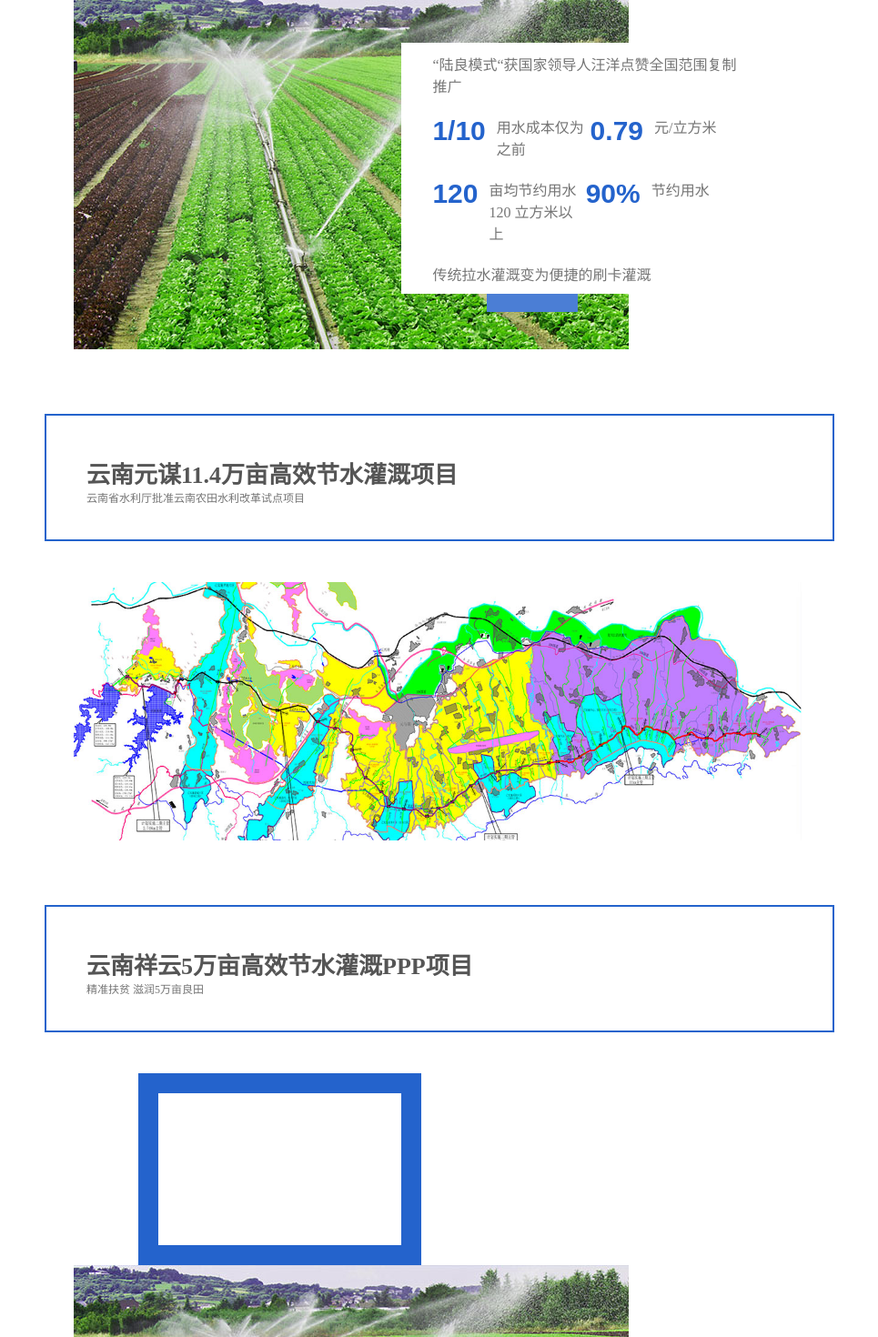
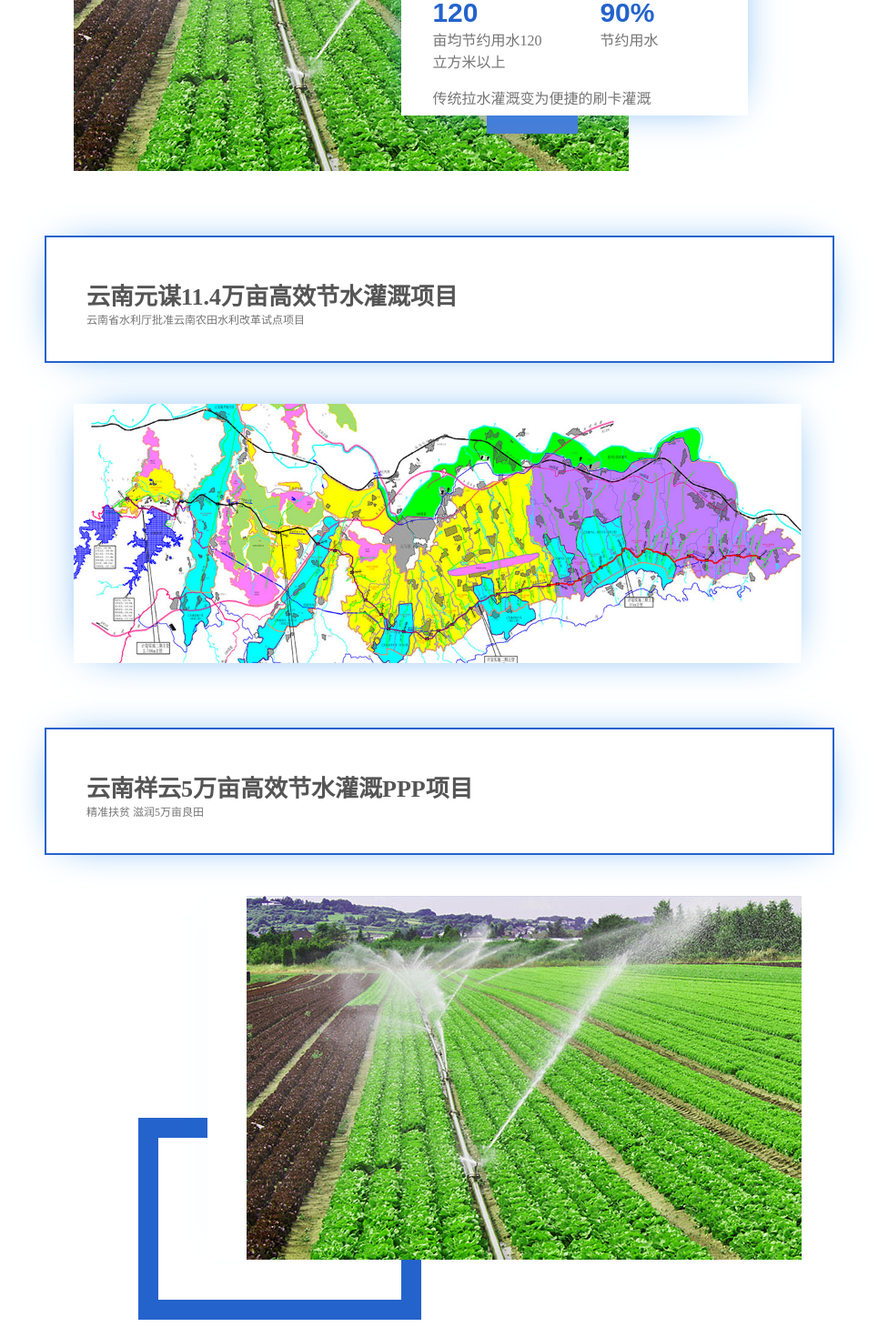
Before and after one commit to yanglixinflw/dayuhuishuiguanwang, a Vue app: page /solution in a window 1280 px wide. Shown: the part 980-2450 px from the top of the page at 91% size, without its empty margins (159-1124 px from the left). Built offline with nearby package versions, Linux system fonts and the light colour scheme.

Commit message:
解决方案基本样式

```diff
--- a/src/components/Common/CommonHead.vue
+++ b/src/components/Common/CommonHead.vue
@@ -10,7 +10,6 @@
         <div class="navMenu">
           <el-menu
             :default-active="activeIndex"
-            class="el-menu-demo"
             mode="horizontal"
             @select="handleSelect"
           >
@@ -81,7 +80,9 @@ export default {
               color: #888888;
               font-size: 12px;
               a{
+                display: block;
                 text-decoration: none;
+                height: 68px;
               }
             }
             .is-active{
--- a/src/components/Solution/Solution.vue
+++ b/src/components/Solution/Solution.vue
@@ -18,14 +18,14 @@
             <div class="proItem">
                 <img src='../../assets/lulianghen.jpg' alt='lulianghen'/>
                 <div class="itemInfo">
-                    <div class="info1">“陆良模式“获国家领导人汪洋点赞全国范围复制推广</div>
+                    <div class="info1">"陆良模式"获国家领导人汪洋点赞全国范围复制推广</div>
                     <div class="info2">
-                        <span>1/10</span><p>用水成本仅为之前</p>
-                        <span>0.79</span><p>元/立方米</p>
+                        <div><span>1/10</span><p>用水成本仅为之前</p></div>
+                        <div><span>0.79</span><p>元/立方米</p></div>
                     </div>
                     <div class="info2">
-                        <span>120</span><p>亩均节约用水120 立方米以上</p>
-                        <span>90%</span><p>节约用水</p>
+                        <div><span>120</span><p>亩均节约用水120 立方米以上</p></div>
+                        <div><span>90%</span><p>节约用水</p></div>
                     </div>
                     <div class="info1">传统拉水灌溉变为便捷的刷卡灌溉</div>
                 </div>
@@ -44,8 +44,12 @@
             </div>
             <div class="proItem">
                 <div class="stroke"></div>
-                <div class="">
-                    <div class="yuanmoInfo"></div>
+                <div class="itemXiangYun">
+                    <div class="xiangyunInfo">
+                        <div class="part1">总投资<span>1.48</span>亿元</div>
+                        <div class="part2">高效灌溉面积<span>5</span>万亩</div>
+                        <p class="part3">缓解水资源供需矛盾，提升农业 抗旱保守能利</p>
+                    </div>
                     <img src='../../assets/lulianghen.jpg'/>
                 </div>
             </div>
@@ -96,7 +100,7 @@ export default {
   .banner {
     img {
       width: 100%;
-      height: 600px;
+    //   height: 600px;
     }
   }
   .program {
@@ -150,6 +154,7 @@ export default {
         border:2px solid #2463CC;
         margin-top:25px;
         height: 136px;
+        box-shadow: 0px 0px 48px -21px #1182ED;
         .proName{
             margin-top:44px;
             margin-left: 44px;
@@ -171,6 +176,7 @@ export default {
         .yuanmo{
             width:100%;
             height: 100%;
+            box-shadow: 0px 0px 48px -21px #1182ED;
         }
         .itemInfo{
             position: absolute;
@@ -183,27 +189,35 @@ export default {
             display: flex;
             flex-direction:column;
             justify-content:space-around;
+            box-shadow: 0px 0px 48px -21px #1182ED;
             .info1{
                 font-size: 16px;
                 color:#757575;
                 margin-left:34px;
             }
             .info2{
+                display: flex;
+                margin-left:34px;
+                div{
                     font-size: 16px;
                     color:#757575;
-                margin-left:34px;
-                display: flex;
+                    font-weight: normal;
+                    margin-right: 56px;
+                    width: 198px;
                     span{
-                    display: inline-block;
-                    width: 60px;
-                    margin-right: 12px;
                         font-size: 30px;
                         color:#2463cc;
                         font-family: Arial;
                         font-weight: bold;
+                        display: inline-block;
+                        width: 62px;
+                        margin-right: 8px;
+                        position: relative;
                     }
                     p{
-                    width:130px;
+                        width: 128px;
+                        display: inline-block;
+                    }
                 }
             }
 
@@ -219,11 +233,61 @@ export default {
         }
         .stroke{
             width:311px;
-            height: 211px;
+            height: 222px;
             border:22px solid #2463CC;
-            margin-left:71px;
+            left:71px;
+            top:244px;
             box-sizing: border-box;
+            position: absolute;
+            z-index: -10;
         }
+        .itemXiangYun{
+            display: flex;
+            .xiangyunInfo{
+                width: 335px;
+                height: 400px;
+                background-color: #fff;
+                margin-left: 147px;
+                box-shadow: 0px 0px 48px -21px #1182ED;
+                overflow: hidden;
+                text-overflow:ellipsis;
+                .part1{
+                    margin-top:104px;
+                    margin-left:58px;
+                    font-size: 16px;
+                    color:#757575;
+                    font-weight: 500;
+                    span{
+                        font-size: 30px;
+                        color:#2463cc;
+                        font-weight: 600;
+                        font-family: Arial;
+                    }
+                }
+                .part2{
+                    margin-top:48px;
+                    margin-left:58px;
+                    font-size: 16px;
+                    color:#757575;
+                    font-weight: 500;
+                    span{
+                        font-size: 30px;
+                        color:#2463cc;
+                        font-weight: 600;
+                        font-family: Arial;
+                    }
+                }
+                .part3{
+                    margin-top:85px;
+                    margin-left: 58px;
+                    margin-right: 34px;
+                    font-size: 16px;
+                    color:#757575;
+                    font-weight: 400;
+                }
+            }
+        }
+
     }
   }
 }
@@ -240,6 +304,7 @@ export default {
             height: 162px;
             width:93.6%;
             margin:0 auto 35px ;
+            box-shadow: 0px 0px 48px -14px #1182ED;
             .el-tabs__nav-wrap {
                 height: 100%;
                  &::after{
```
Lines whose indentation alone changed are shown as unchanged.
